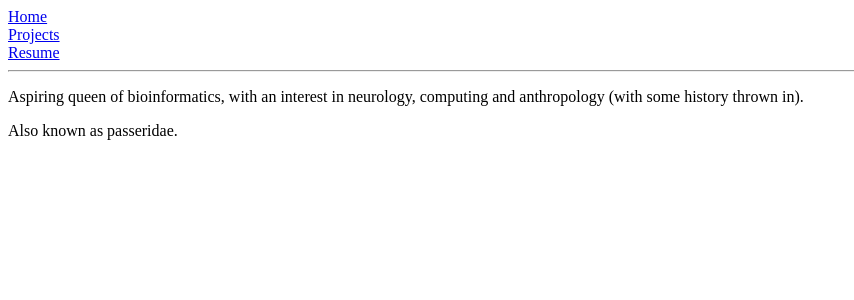
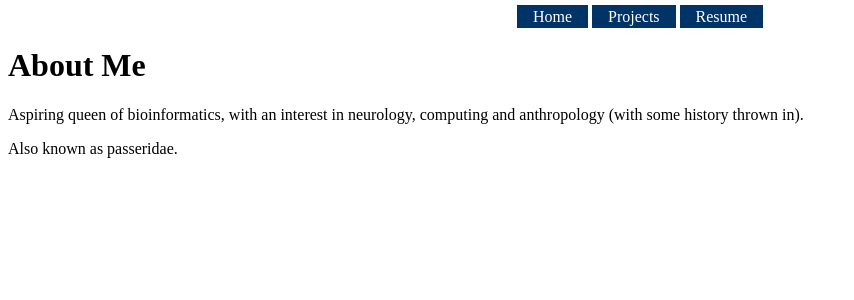
Before and after one commit to RayneCatseye/homepage, a Flask app: page / in a window 1280 px wide. Shown: the top 300 px of the page, without its empty margins (0-854 px from the left). Run offline with Flask 2, Linux system fonts and the light colour scheme.

Commit message:
Small CSS changes and formatting alterations.

```diff
--- a/app/templates/base.html
+++ b/app/templates/base.html
@@ -5,12 +5,39 @@
   {% else %}
   <title>ESW Homepage</title>
   {% endif %}
+  <style>
+    #navigation ul {
+      margin: 0;
+      padding: 0;
+      list-style-type: none;
+      text-align: center;
+    }
+
+    #navigation ul li {
+      display: inline;
+    }
+
+    #navigation ul li a {
+      text-decoration: none;
+      padding: .2em 1em;
+      color: #fff;
+      background-color: #036;
+    }
+
+    #navigation ul li a:hover {
+      color: #fff;
+      background-color: #369;
+    }
+  </style>
 </head>
 <body>
-    <div><a href="/">Home</a></div>
-    <div><a href="/projects">Projects</a></div>
-    <div><a href="/resume">Resume</a></div>
-    <hr>
+  <div id="navigation">
+  <ul>
+    <li><a href="/">Home</a></li>
+    <li><a href="/projects">Projects</a></li>
+    <li><a href="/resume">Resume</a></li>
+  </ul>
+  </div>
   {% block content %}{% endblock %}
 </body>
 </html>
--- a/app/templates/index.html
+++ b/app/templates/index.html
@@ -1,5 +1,6 @@
 {% extends "base.html" %}
   {% block content %}
+  <h1>About Me</h1>
   <p>Aspiring queen of bioinformatics, with an interest in neurology,
 computing and anthropology (with some history thrown in).</p>
   <p>Also known as passeridae.</p>
--- a/app/templates/resume.html
+++ b/app/templates/resume.html
@@ -1,5 +1,6 @@
 {% extends "base.html" %}
 {% block content %}
+<h1>Resume</h1>
 <h2>Work History:</h2>
 <dl>
   <dt>Google Engineering Practicum Internship (November 2013 - February
```
Lines whose indentation alone changed are shown as unchanged.
